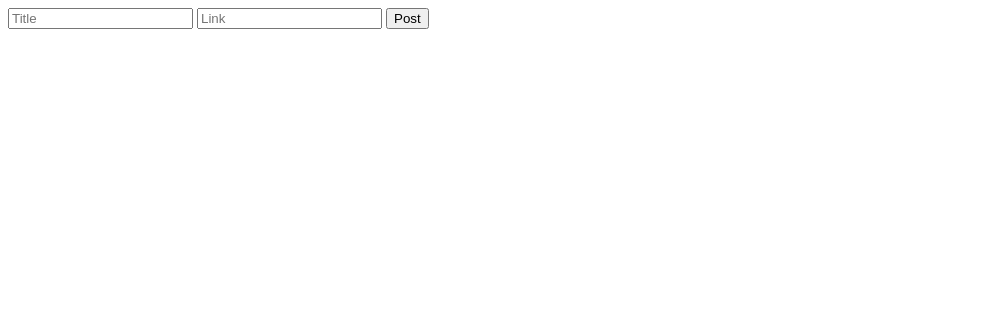
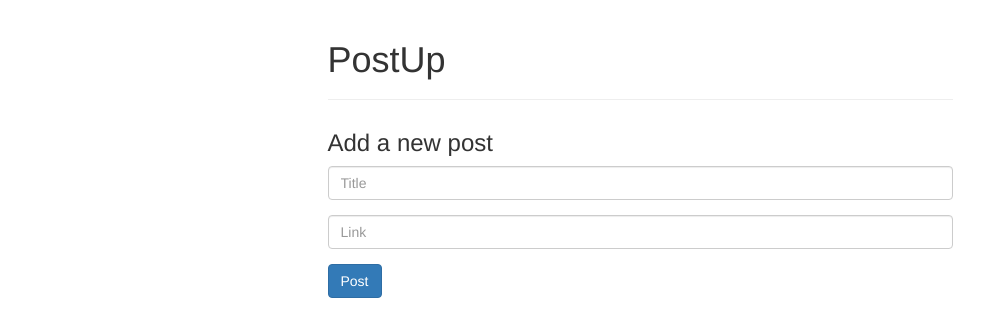
Before and after one commit to kudo203/PostUp, a plain HTML site: page PostUpProject/index.html in a window 1280 px wide. Shown: the whole page, without its empty margins (0-1008 px from the left). Drawn offline with nearby package versions, Linux system fonts and the light colour scheme.

Commit message:
Bootstrap styling

```diff
--- a/PostUpProject/index.html
+++ b/PostUpProject/index.html
@@ -7,24 +7,52 @@
     <link href="../css/bootstrap.min.css" rel="stylesheet"/>
 
     -->
+    <link href="http://maxcdn.bootstrapcdn.com/bootstrap/3.2.0/css/bootstrap.min.css" rel="stylesheet">
     <script src="https://ajax.googleapis.com/ajax/libs/angularjs/1.5.7/angular.min.js"></script>
     <script src="app.js"></script>
+    <style> .glyphicon-thumbs-up { cursor:pointer } </style>
 </head>
 <body ng-app="PostUp" ng-controller="MainCtrl">
+    <div class="row">
+        <div class="col-md-6 col-md-offset-3">
+            <div class="page-header">
+                <h1>PostUp</h1>
+            </div>
+
             <div ng-repeat="post in posts | orderBy : '-upvotes'">
-        <span ng-click="incrementUpvote(post)">^</span>
+                <span class="glyphicon glyphicon-thumbs-up"
+                    ng-click="incrementUpvote(post)">
+                </span>
+                {{post.upvotes}}
+                <span style="font-size:20px; margin-left:10px;">
                     <a href="{{post.link}}" ng-show="post.link">
                         {{post.title}}
                     </a>
                     <span ng-hide="post.link">
                         {{post.title}}
                     </span>
-        - upvotes : {{post.upvotes}}
+                </span>
             </div>
-    <form ng-submit="addPost()">
-        <input type="text" placeholder="Title" ng-model="title">
-        <input type="text" placeholder="Link" ng-model="link">
-        <button type="submit">Post</button>
+            <form ng-submit="addPost()"
+                  style="margin-top:30px;">
+                <h3>Add a new post</h3>
+
+                <div class="form-group">
+                    <input type="text"
+                           class="form-control"
+                           placeholder="Title"
+                           ng-model="title"></input>
+                </div>
+                <div class="form-group">
+                    <input type="text"
+                           class="form-control"
+                           placeholder="Link"
+                           ng-model="link"></input>
+                </div>
+                <button type="submit" class="btn btn-primary">Post</button>
             </form>
+        </div>
+    </div>
+
 </body>
 </html>
```
Also changed, not shown: PostUpProject/app.js (line endings or trailing spaces). Lines whose indentation alone changed are shown as unchanged.
